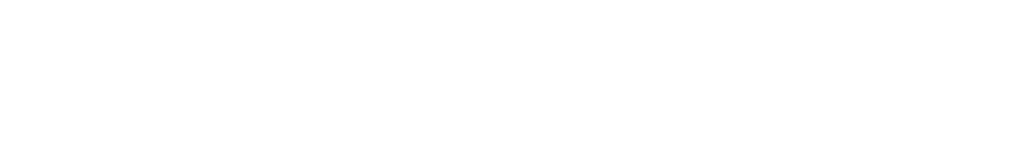
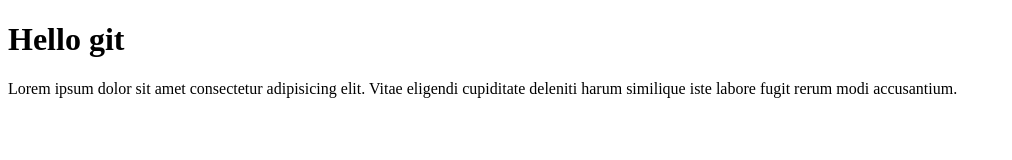
Before and after one commit to tohirova/26-dars, a plain HTML site: page index.html in a window 1280 px wide. Shown: the whole page, without its empty margins (0-1012 px from the left). Drawn offline with Linux system fonts and the light colour scheme.

Commit message:
second commit

```diff
--- a/index.html
+++ b/index.html
@@ -9,7 +9,8 @@
 </head>
 
 <body>
-
+    <h1>Hello git</h1>
+    <p>Lorem ipsum dolor sit amet consectetur adipisicing elit. Vitae eligendi cupiditate deleniti harum similique iste labore fugit rerum modi accusantium.</p>
 </body>
 
 </html>
```
